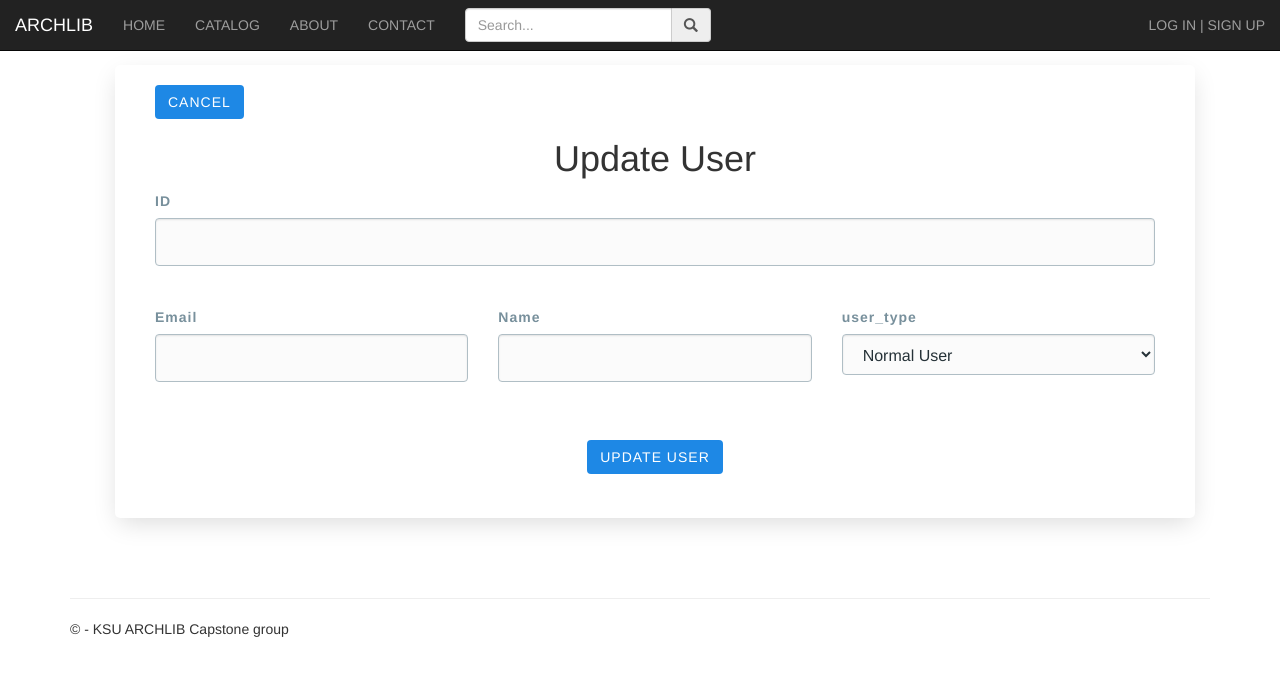
After one commit to micle546/KSUCapstone, a Flask app: template KSU_Capstone/templates/edit_user.html in a window 1280 px wide. The commit adds this page. Shown: the top 676 px of the page. Run offline with Flask 2, Linux system fonts and the light colour scheme; the template is opened without the code that fills it, so the values that code supplies are empty; some libraries are stand-ins or nearby versions.

Commit message:
Add user_edit

```diff
--- a/KSU_Capstone/static/scripts/scripts.js
+++ b/KSU_Capstone/static/scripts/scripts.js
@@ -90,6 +90,29 @@ $("form[name=edit_ticket]").submit(function (e) {
     e.preventDefault();
 });
 
+$("form[name=edit_user]").submit(function (e) {
+    var $form = $(this);
+    var $error = $form.find(".error");
+    var data = $form.serialize();
+
+    $.ajax({
+        url: "/users/edit/",
+        type: "POST",
+        data: data,
+        dataType: "json",
+        success: function (resp) {
+            console.log(resp);
+            window.location.href = "/users/";
+        },
+        error: function (resp) {
+            $error.text(resp.responseJSON.error).removeClass("error--hidden");
+        }
+    })
+
+    e.preventDefault();
+});
+
+
 $("form[name=create_catalog_item]").submit(function (e) {
     var $form = $(this);
     var $error = $form.find(".error");
--- /dev/null
+++ b/KSU_Capstone/templates/edit_user.html
@@ -0,0 +1,65 @@
+{% extends "layout.html" %}
+
+{% block content %}
+<div></div>
+
+
+
+<div class="container">
+    <div class="row">
+        <div class="col-md-12">
+            <div class="card-lg">
+
+                <div class="row">
+                    <div class="col-md-4">
+                        <a class="btn" href="{{url_for('get_users')}}">Cancel</a>
+                    </div>
+                </div>
+
+
+                <h1 class="center">Update User</h1>
+
+                <form name="edit_user">
+
+                    <div class="form-group row">
+                        <div class="col-md-12">
+                            <label for="id">ID</label>
+                            <input type="text" name="id" class="field" value="{{user['_id']}}" readonly />
+                        </div>
+                    </div>
+
+                    <div class="form-group row">
+                        <div class="col-md-4">
+                            <label for="email">Email</label>
+                            <input type="text" name="email" value="{{user['email']}}" class="field" readonly required />
+                        </div>
+                        <div class="col-md-4">
+                            <label for="name">Name</label>
+                            <input type="text" name="name" class="field" value="{{user['name']}}" readonly required />
+                        </div>
+                        <div class="col-md-4">
+                            <label for="user_type">user_type</label>
+                            <select id="user_type" name="user_type" class="field">
+                                <option value="0">Normal User</option>
+                                <option value="1">Grad Student</option>
+                                <option value="2">Admin</option>
+                                <option value="3">??</option>
+                            </select>
+                        </div>
+                    </div>
+
+
+                    <!--<label for="password">Password</label>
+    <input type="password" name="password" class="field" required />-->
+
+                    <p class="error error--hidden">test</p>
+
+                    <input type="submit" value="Update User" class="btn" />
+
+
+                </form>
+            </div>
+        </div>
+    </div>
+</div>
+{% endblock %}
--- a/KSU_Capstone/templates/users.html
+++ b/KSU_Capstone/templates/users.html
@@ -18,7 +18,7 @@
         <tbody>
             {% for user in user_list %}
             <tr>
-                <td>{{user['_id']}}</a></td>
+                <td> <a href="{{url_for('get_user_by_id', id=user['_id'])}}">{{user['_id']}}</a></td>
                 <td>{{user['name']}}</td>
                 <td>{{user['email']}}</td>
                 <td><div contenteditable> {{user['user_type']}}</div></td>
```
Also changed, not shown: KSU_Capstone/user/models.py (+46 -1 lines), KSU_Capstone/user/user_views.py (+11 -0 lines).
